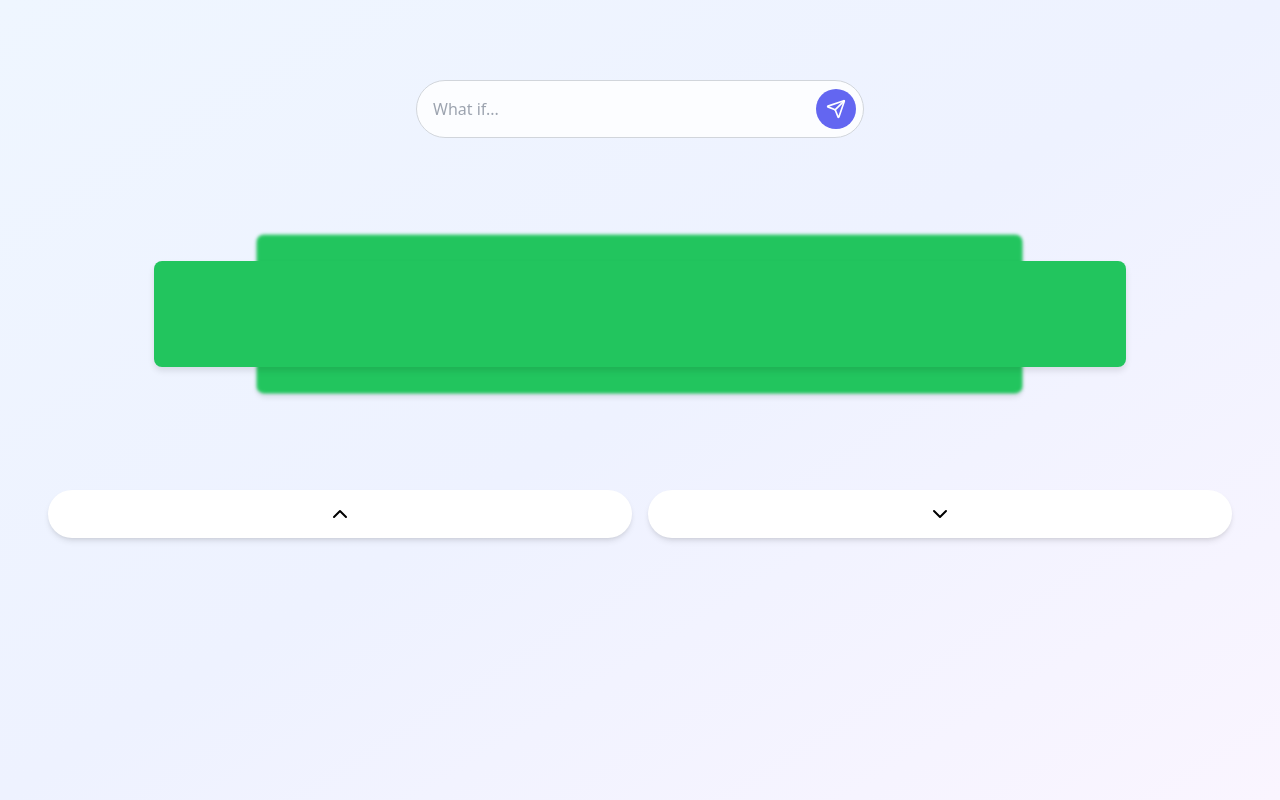
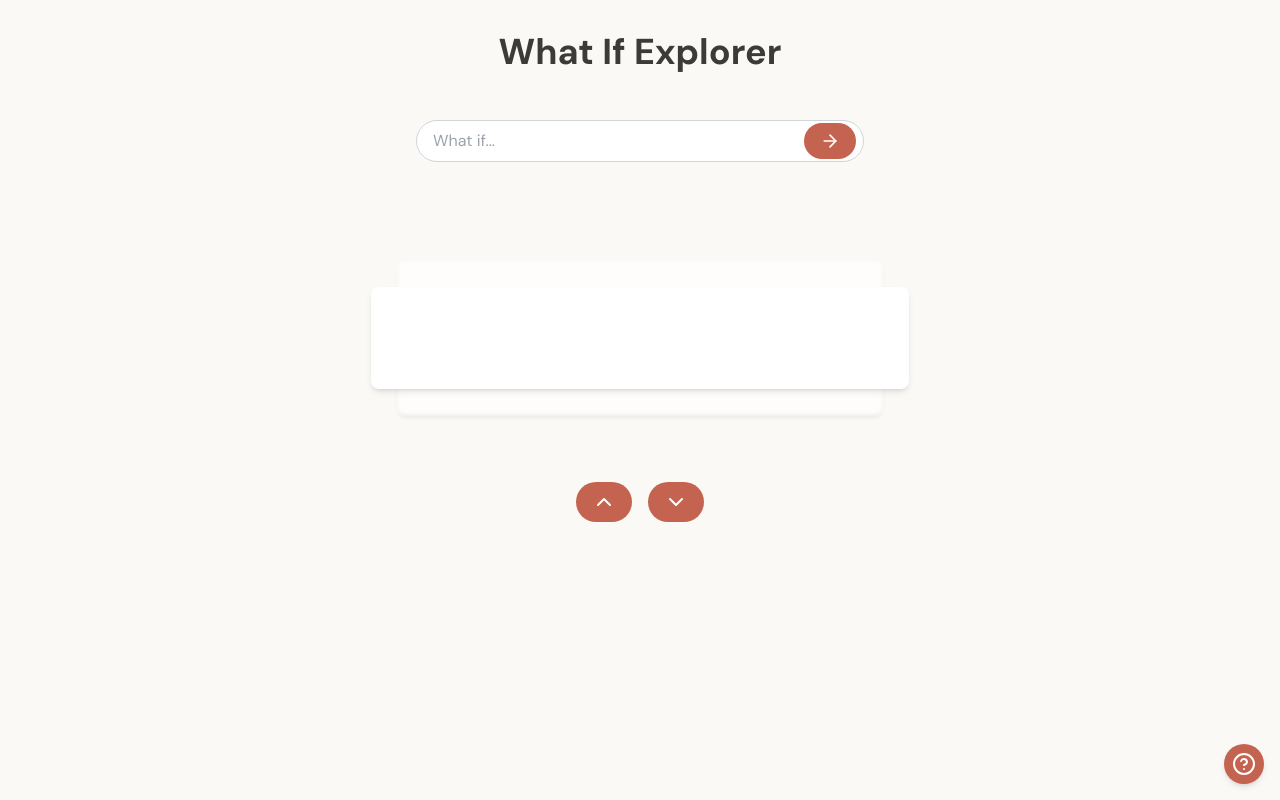
Before and after one commit to manoj30075/the-road-not-taken, a React (Vite) app: page / in a window 1280 px wide. Built offline with nearby package versions, Linux system fonts and the light colour scheme; no server answers.

Commit message:
asthetic changes

```diff
--- a/src/App.tsx
+++ b/src/App.tsx
@@ -1,14 +1,16 @@
+import React from 'react';
 import Home from './pages/Home';
+import InfoPopup from './components/InfoPopup';
 
 function App() {
     return (
-        <div className="flex flex-col min-h-screen bg-gradient-to-br from-blue-50 via-indigo-50 to-purple-50">
-            <main className="flex-grow px-4">
+        <div className="min-h-screen bg-[#FAF9F6]">
+            <main className="container mx-auto px-4 py-8">
                 <Home />
             </main>
-            {/*<BottomNav />*/}
+            <InfoPopup />
         </div>
     )
 }
 
-export default App
+export default App;
--- /dev/null
+++ b/src/components/InfoPopup.tsx
@@ -0,0 +1,56 @@
+import React, { useState } from 'react';
+import { motion, AnimatePresence } from 'framer-motion';
+import { HelpCircle, X } from 'lucide-react';
+
+const InfoPopup: React.FC = () => {
+    const [isOpen, setIsOpen] = useState(false);
+
+    return (
+        <>
+            <motion.button
+                className="fixed bottom-4 right-4 bg-[#C4634F] text-white rounded-full p-2 shadow-md"
+                whileHover={{ scale: 1.1 }}
+                whileTap={{ scale: 0.9 }}
+                onClick={() => setIsOpen(true)}
+            >
+                <HelpCircle size={24} />
+            </motion.button>
+
+            <AnimatePresence>
+                {isOpen && (
+                    <motion.div
+                        initial={{ opacity: 0 }}
+                        animate={{ opacity: 1 }}
+                        exit={{ opacity: 0 }}
+                        className="fixed inset-0 bg-black bg-opacity-50 flex items-center justify-center p-4"
+                        onClick={() => setIsOpen(false)}
+                    >
+                        <motion.div
+                            initial={{ y: 50, opacity: 0 }}
+                            animate={{ y: 0, opacity: 1 }}
+                            exit={{ y: 50, opacity: 0 }}
+                            className="bg-white rounded-lg p-6 max-w-md relative"
+                            onClick={(e) => e.stopPropagation()}
+                        >
+                            <button
+                                className="absolute top-2 right-2 text-gray-500 hover:text-gray-700"
+                                onClick={() => setIsOpen(false)}
+                            >
+                                <X size={24} />
+                            </button>
+                            <h2 className="text-2xl font-bold mb-4 text-[#3D3B38]">About This App</h2>
+                            <p className="text-[#3D3B38]">
+                                This app helps you explore different scenarios by asking "What if" questions.
+                                It generates related scenarios based on your input, allowing you to dive deeper
+                                into various possibilities and outcomes. Use it to spark creativity,
+                                problem-solve, or simply explore interesting ideas.
+                            </p>
+                        </motion.div>
+                    </motion.div>
+                )}
+            </AnimatePresence>
+        </>
+    );
+};
+
+export default InfoPopup;
--- a/src/components/scenarios/ScenarioInput.tsx
+++ b/src/components/scenarios/ScenarioInput.tsx
@@ -1,6 +1,6 @@
 import React from 'react';
 import { motion } from 'framer-motion';
-import { SendIcon } from 'lucide-react';
+import { ArrowRight } from 'lucide-react';
 
 interface ScenarioInputProps {
     onSubmit: (scenario: string) => void;
@@ -18,29 +18,26 @@ const ScenarioInput: React.FC<ScenarioInputProps> = ({ onSubmit, onChange, value
 
     return (
         <motion.div
-            initial={{ opacity: 0, y: 50 }}
+            initial={{ opacity: 0, y: 20 }}
             animate={{ opacity: 1, y: 0 }}
             transition={{ duration: 0.5 }}
-            className="w-full max-w-md mx-auto mt-8 mb-4 relative"
+            className="w-full max-w-md mx-auto relative"
         >
             <form onSubmit={handleSubmit} className="relative">
-                <motion.input
+                <input
                     type="text"
                     value={value}
                     onChange={(e) => onChange(e.target.value)}
                     placeholder="What if..."
-                    className="w-full py-3 px-4 pr-12 rounded-full bg-white bg-opacity-80 backdrop-blur-sm border border-gray-300 focus:border-indigo-500 focus:ring-2 focus:ring-indigo-200 outline-none text-gray-700 leading-8 transition-colors duration-200 ease-in-out"
-                    whileFocus={{ scale: 1.02 }}
-                    transition={{ type: 'spring', stiffness: 300, damping: 10 }}
+                    className="input-primary w-full pr-12"
                 />
                 <motion.button
                     type="submit"
-                    className="absolute right-2 top-1/2 transform -translate-y-1/2 bg-indigo-500 text-white rounded-full p-2 hover:bg-indigo-600 focus:outline-none focus:ring-2 focus:ring-indigo-200"
-                    whileHover={{ scale: 1.1 }}
-                    whileTap={{ scale: 0.9 }}
-                    style={{ height: '40px', width: '40px' }}
+                    className="absolute right-2 top-1/2 transform -translate-y-1/2 btn-primary p-2"
+                    whileHover={{ scale: 1.05 }}
+                    whileTap={{ scale: 0.95 }}
                 >
-                    <SendIcon size={20} className="absolute top-1/2 left-1/2 transform -translate-x-1/2 -translate-y-1/2" />
+                    <ArrowRight size={20} />
                 </motion.button>
             </form>
         </motion.div>
--- a/src/components/scenarios/Suggestions.tsx
+++ b/src/components/scenarios/Suggestions.tsx
@@ -86,16 +86,16 @@ const Suggestions: React.FC<SuggestionsProps> = ({ onSelect }) => {
     };
 
     const cardVariants = {
-        top: { y: '-30%', scale: 0.9, zIndex: 1, filter: "blur(2px)", width: '70%' },
-        center: { y: 0, scale: 1, zIndex: 3, filter: "blur(0px)", width: '80%' },
-        bottom: { y: '30%', scale: 0.9, zIndex: 1, filter: "blur(2px)", width: '70%' },
+        top: { y: '-30%', scale: 0.9, zIndex: 1, filter: "blur(2px)", opacity: 0.7 },
+        center: { y: 0, scale: 1, zIndex: 3, filter: "blur(0px)", opacity: 1 },
+        bottom: { y: '30%', scale: 0.9, zIndex: 1, filter: "blur(2px)", opacity: 0.7 },
     };
 
     return (
-        <div className="flex flex-col items-center justify-center w-full">
+        <div className="flex flex-col items-center justify-center w-full my-8">
             <div
                 ref={containerRef}
-                className="relative w-full h-80 flex items-center justify-center overflow-hidden mb-4"
+                className="relative w-full h-64 flex items-center justify-center overflow-hidden mb-4"
             >
                 <AnimatePresence initial={false}>
                     {[-1, 0, 1].map((offset) => {
@@ -103,7 +103,7 @@ const Suggestions: React.FC<SuggestionsProps> = ({ onSelect }) => {
                         return (
                             <motion.div
                                 key={suggestions[index]}
-                                className="absolute bg-green-500 rounded-lg p-4 cursor-pointer flex items-center justify-center"
+                                className="absolute bg-white rounded-lg p-4 cursor-pointer flex items-center justify-center shadow-md"
                                 variants={cardVariants}
                                 initial={offset === -1 ? "top" : offset === 1 ? "bottom" : "center"}
                                 animate={offset === -1 ? "top" : offset === 1 ? "bottom" : "center"}
@@ -111,15 +111,15 @@ const Suggestions: React.FC<SuggestionsProps> = ({ onSelect }) => {
                                     y: { type: "spring", stiffness: 300, damping: 30 },
                                     scale: { duration: 0.2 },
                                     filter: { duration: 0.2 },
-                                    width: { duration: 0.2 },
+                                    opacity: { duration: 0.2 },
                                 }}
                                 style={{
-                                    height: '33%',
-                                    boxShadow: "0 4px 6px rgba(0, 0, 0, 0.1)",
+                                    width: '80%',
+                                    height: '40%',
                                 }}
                                 onClick={() => offset === 0 && onSelect(suggestions[index])}
                             >
-                                <p className="text-white text-center text-xl overflow-hidden overflow-ellipsis">
+                                <p className="text-center text-lg overflow-hidden overflow-ellipsis">
                                     {suggestions[index]}
                                 </p>
                             </motion.div>
@@ -127,19 +127,23 @@ const Suggestions: React.FC<SuggestionsProps> = ({ onSelect }) => {
                     })}
                 </AnimatePresence>
             </div>
-            <div className="flex justify-center space-x-4 w-full px-4">
-                <button
+            <div className="flex justify-center space-x-4">
+                <motion.button
                     onClick={navigateUp}
-                    className="bg-white rounded-full p-3 shadow-md hover:bg-gray-100 transition-colors duration-200 flex-grow"
+                    className="btn-primary"
+                    whileHover={{ scale: 1.05 }}
+                    whileTap={{ scale: 0.95 }}
                 >
-                    <ChevronUp size={24} className="mx-auto" />
-                </button>
-                <button
+                    <ChevronUp size={24} />
+                </motion.button>
+                <motion.button
                     onClick={navigateDown}
-                    className="bg-white rounded-full p-3 shadow-md hover:bg-gray-100 transition-colors duration-200 flex-grow"
+                    className="btn-primary"
+                    whileHover={{ scale: 1.05 }}
+                    whileTap={{ scale: 0.95 }}
                 >
-                    <ChevronDown size={24} className="mx-auto" />
-                </button>
+                    <ChevronDown size={24} />
+                </motion.button>
             </div>
         </div>
     );
--- a/src/index.css
+++ b/src/index.css
@@ -1,3 +1,19 @@
+@import url('https://fonts.googleapis.com/css2?family=DM+Sans:wght@400;500;700&display=swap');
+
 @tailwind base;
 @tailwind components;
 @tailwind utilities;
+
+body {
+    font-family: 'DM Sans', sans-serif;
+    background-color: #FAF9F6;
+    color: #3D3B38;
+}
+
+.btn-primary {
+    @apply bg-[#C4634F] text-white rounded-full px-4 py-2 hover:bg-[#B55A47] transition-colors duration-200;
+}
+
+.input-primary {
+    @apply bg-white border border-gray-300 rounded-full px-4 py-2 focus:outline-none focus:ring-2 focus:ring-[#C4634F] focus:border-transparent;
+}
--- a/src/pages/Home.tsx
+++ b/src/pages/Home.tsx
@@ -176,21 +176,24 @@ const Home: React.FC = () => {
 
     return (
         <motion.div
-            className="container mx-auto px-4 py-8"
+            className="max-w-2xl mx-auto"
             initial={{ opacity: 0 }}
             animate={{ opacity: 1 }}
             transition={{ duration: 0.5 }}
         >
-            <div ref={inputRef} className="bg-white py-4 mb-4 w-full">
+            <h1 className="text-4xl font-bold text-center mb-8">What If Explorer</h1>
+
+            <div ref={inputRef} className="sticky top-0 bg-[#FAF9F6] py-4 z-10">
                 <ScenarioInput
                     onSubmit={handleInputSubmit}
                     onChange={handleInputChange}
                     value={inputValue}
                 />
-                {showSuggestions && !isLoading && Object.keys(allScenarios).length === 0 && (
-                    <Suggestions onSelect={handleSuggestionSelect} />
-                )}
             </div>
+
+            {showSuggestions && !isLoading && Object.keys(allScenarios).length === 0 && (
+                <Suggestions onSelect={handleSuggestionSelect} />
+            )}
 
             <AnimatePresence>
                 {scenarioHierarchy.length > 0 && (
@@ -207,7 +210,7 @@ const Home: React.FC = () => {
                             </button>
                         )}
                         <h2 className="text-2xl font-bold">
-                            What if {scenarioHierarchy[scenarioHierarchy.length - 1].question}?
+                            {scenarioHierarchy[scenarioHierarchy.length - 1].question}
                         </h2>
                     </motion.div>
                 )}
@@ -219,9 +222,9 @@ const Home: React.FC = () => {
                     initial={{ opacity: 0 }}
                     animate={{ opacity: 1 }}
                     exit={{ opacity: 0 }}
-                    className="flex justify-center items-center h-64"
+                    className="flex justify-center items-center h-32"
                 >
-                    <div className="animate-spin rounded-full h-32 w-32 border-b-2 border-indigo-500"></div>
+                    <div className="w-8 h-8 border-4 border-[#C4634F] border-t-transparent rounded-full animate-spin"></div>
                 </motion.div>
             )}
 
```
Also changed, not shown: src/components/scenarios/ScenarioList.tsx (+9 -13 lines).
